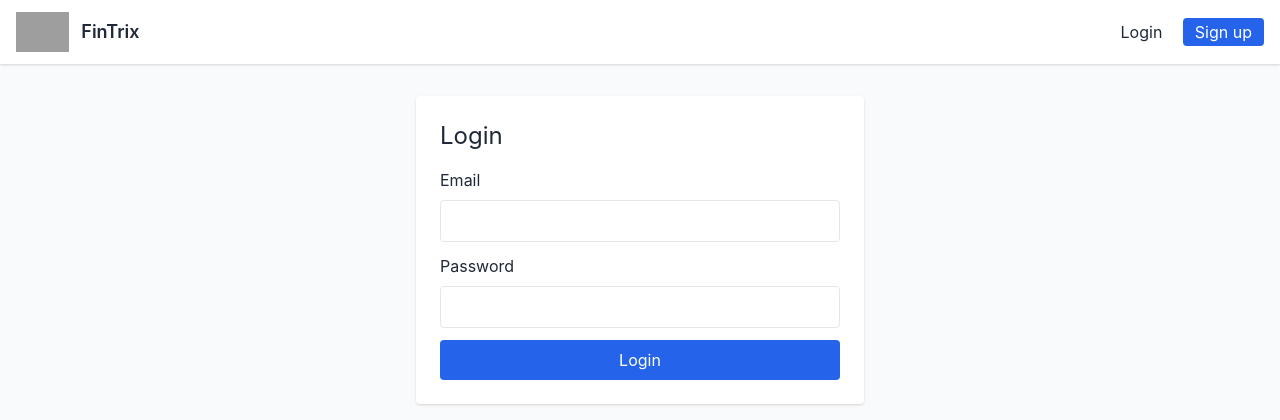
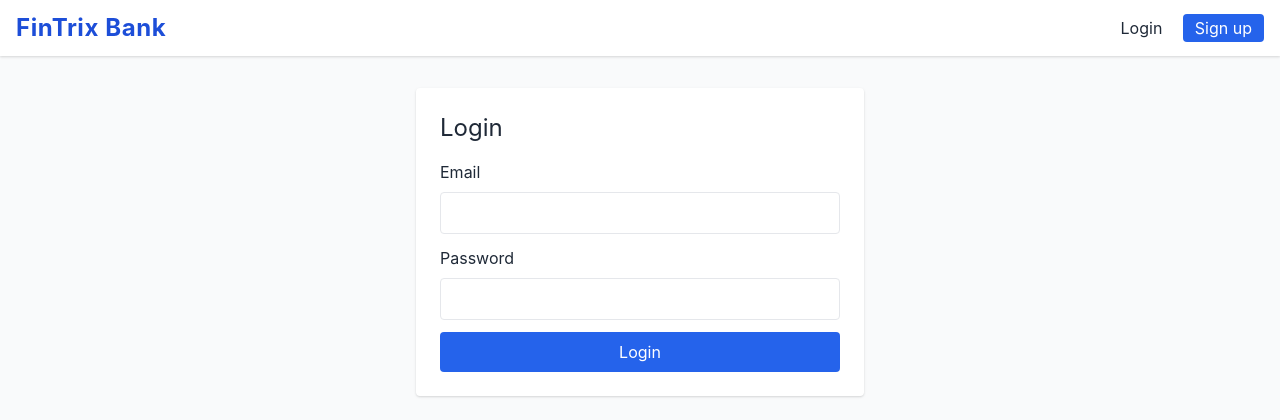
Before and after one commit to Karanam-23/online-banking, a Flask app: a page that uses templates/base.html in a window 1280 px wide. Shown: the top 420 px of the page. Run offline with Flask 3, Linux system fonts and the light colour scheme; grey boxes are pictures that could not be loaded.

Commit message:
Update base.html

```diff
--- a/templates/base.html
+++ b/templates/base.html
@@ -9,12 +9,14 @@
   <link rel="stylesheet" href="/static/css/style.css">
 </head>
 <body class="bg-gray-50 text-gray-800">
+
   <nav class="bg-white shadow">
     <div class="container mx-auto px-4 py-3 flex items-center justify-between">
+
       <div class="flex items-center gap-3">
-        <img src="https://raw.githubusercontent.com/Karanam-23/online-banking/main/static/assets/logo.png" class="h-10" alt="logo" />
-        <span class="font-semibold text-lg">FinTrix</span>
+        <span class="font-bold text-2xl text-blue-700 tracking-wide">FinTrix Bank</span>
       </div>
+
       <div>
         {% if current_user.is_authenticated %}
           <a href="{{ url_for('dashboard') }}" class="mr-4">Dashboard</a>
@@ -38,7 +40,9 @@
         {% endfor %}
       {% endif %}
     {% endwith %}
+
     {% block content %}{% endblock %}
   </main>
+
 </body>
 </html>
```
